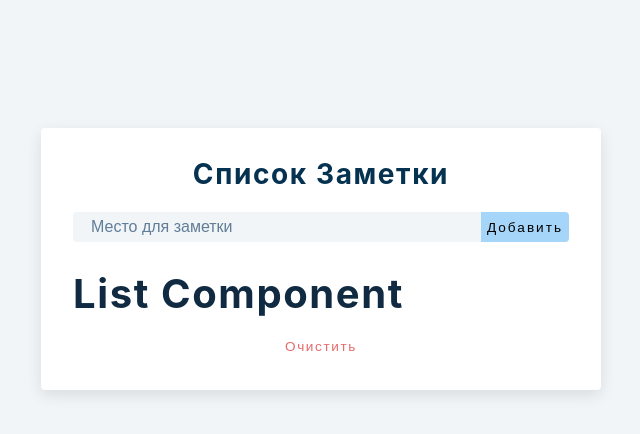
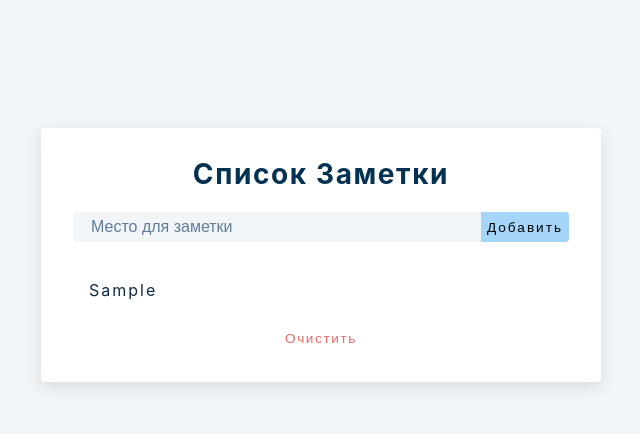
Before and after one commit to sammibadriddinov/React-project-Task, a React (Create React App) app: page / in a window 1280 px wide. Both pictures are taken after typing "Sample" into the empty fields and a click on the button "Добавить". Shown: the top 434 px of the page, without its empty margins (319-959 px from the left). Built offline with nearby package versions, Linux system fonts and the light colour scheme.

Commit message:
add new item

```diff
--- a/src/Alert.js
+++ b/src/Alert.js
@@ -1,7 +1,7 @@
-import React, { useEffect } from 'react'
+import React, { useEffect } from "react";
 
 const Alert = () => {
-  return <h2>alert component</h2>
-}
+  return;
+};
 
-export default Alert
+export default Alert;
--- a/src/App.js
+++ b/src/App.js
@@ -39,7 +39,7 @@ function App() {
         </div>
       </form>
       <div className="grocery-container">
-        <List />
+        <List items={list} />
         <button className="clear-btn">Очистить</button>
       </div>
     </section>
--- a/src/List.js
+++ b/src/List.js
@@ -1,7 +1,18 @@
-import React from 'react'
-import { FaEdit, FaTrash } from 'react-icons/fa'
-const List = () => {
-  return <h2>list component</h2>
-}
+import React from "react";
+import { FaEdit, FaTrash } from "react-icons/fa";
+const List = ({ items }) => {
+  return (
+    <div className="grocery-list">
+      {items.map((item) => {
+        const { id, title } = item;
+        return (
+          <article className="grocery-item">
+            <p className="title">{title}</p>
+          </article>
+        );
+      })}
+    </div>
+  );
+};
 
-export default List
+export default List;
```
